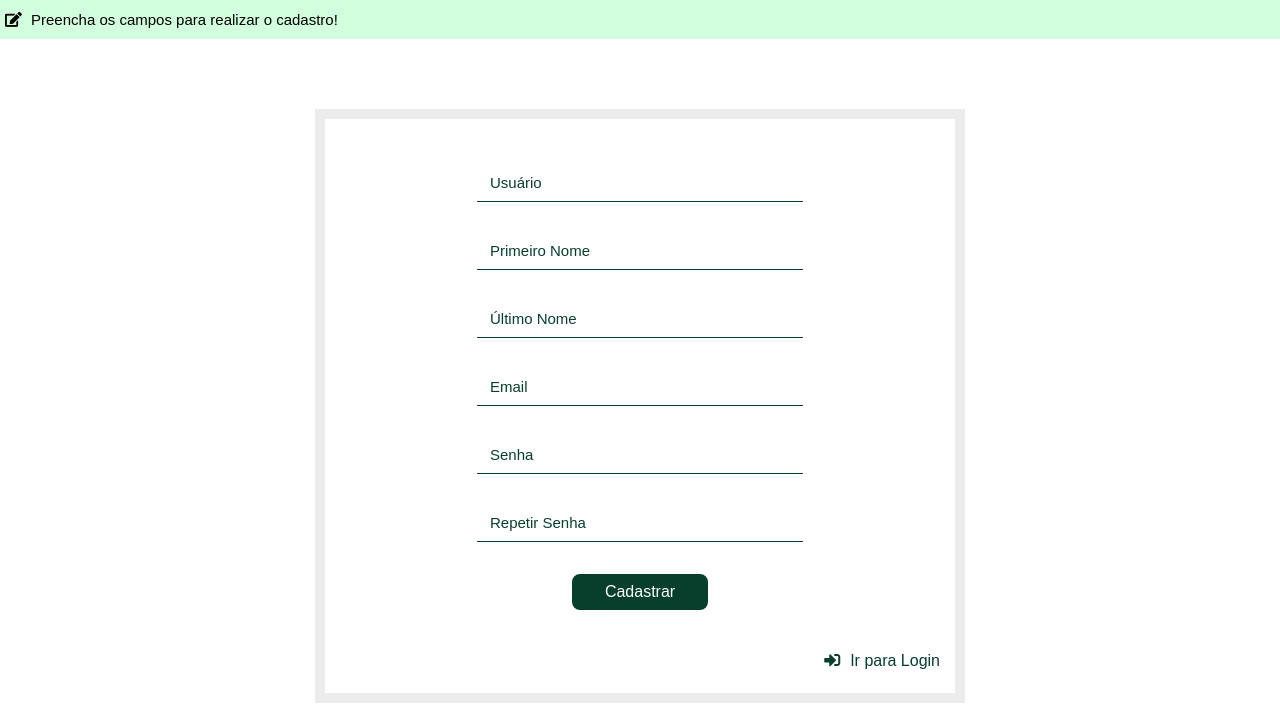
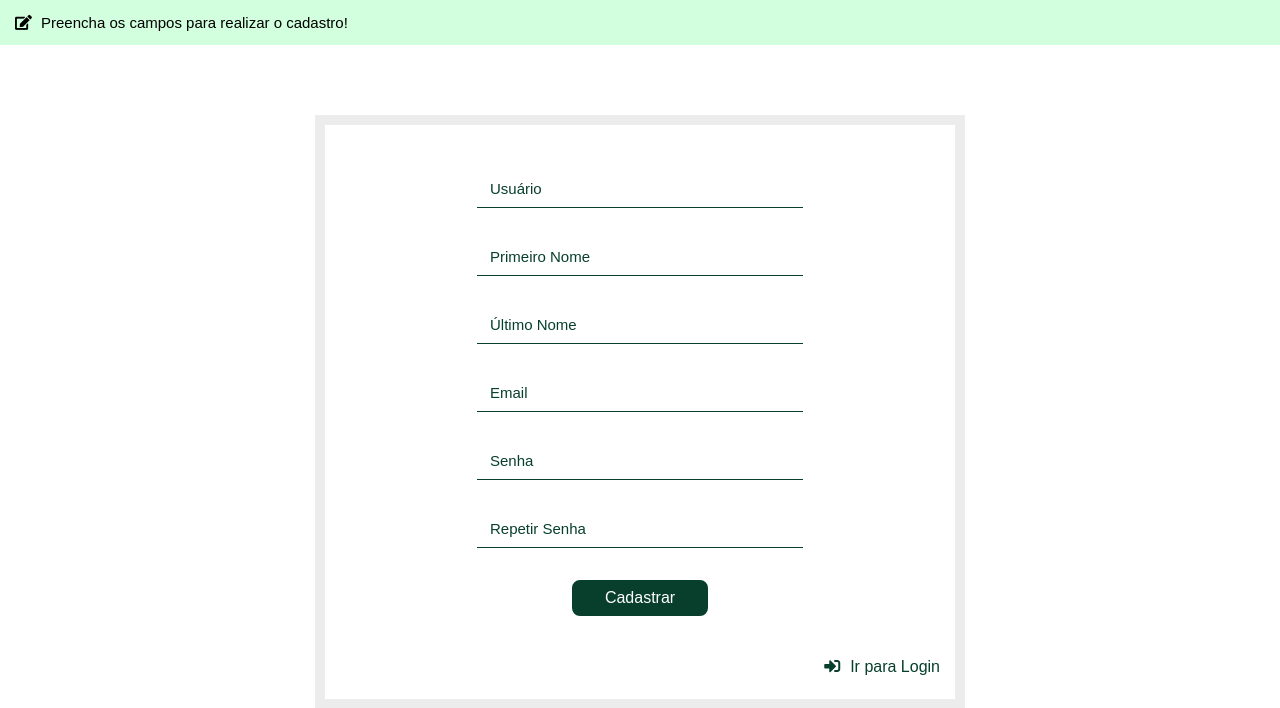
Before and after one commit to Fatec-ADS-RP/DjangoFatec, a Django app: page /register/ in a window 1280 px wide. Shown: the part 62-770 px from the top of the page. Run offline with Django 3.2, Linux system fonts and the light colour scheme.

Commit message:
atualizando

```diff
--- a/accounts/templates/registration/register.html
+++ b/accounts/templates/registration/register.html
@@ -24,7 +24,6 @@
             font-family: Arial, Helvetica, sans-serif;
             color: #000;
             background-color: #d2ffdd;
-            padding: 7px 0;
             margin: 0 auto;
             width: 100%;
             text-align: left;
@@ -32,7 +31,8 @@
 
         .alertSucess i{
             font-size: 15px;
-            margin: 5px;
+            padding: 15px;
+            padding-right: 5px;
         }
 
         .alertError {
@@ -40,7 +40,6 @@
             font-family: Arial, Helvetica, sans-serif;
             color: #000;
             background-color: #fc7f60;
-            padding: 7px 0;
             margin: 0 auto;
             width: 100%;
             text-align: left;
@@ -48,23 +47,34 @@
 
         .alertError i{
             font-size: 15px;
-            margin: 5px;
+            padding: 15px;
+            padding-right: 5px;
         }
 
-        .alertMessage{
+        .alertMessage, .alertCadastro{
             font-size: 15px;
             font-family: Arial, Helvetica, sans-serif;
             color: #000;
             background-color: #d2ffdd;
-            padding: 7px 0;
             margin: 0 auto;
             width: 100%;
             text-align: left;
         }
 
+        .alertMessage{
+            font-size: 13px;
+        }
+
         .alertMessage i{
+            font-size: 13px;
+            padding: 15px;
+            padding-right: 5px;
+        }
+
+        .alertCadastro i{
             font-size: 15px;
-            margin: 5px;
+            padding: 15px;
+            padding-right: 5px;
         }
 
         .dadosCadastro{
@@ -160,7 +170,7 @@
 
         {% if not form.errors %}
 
-        <div class="alertMessage">
+        <div class="alertCadastro">
             <i class="fas fa-edit"></i>
             Preencha os campos para realizar o cadastro!
         </div>
```
Also changed, not shown: accounts/templates/registration/login.html (+4 -4 lines).
